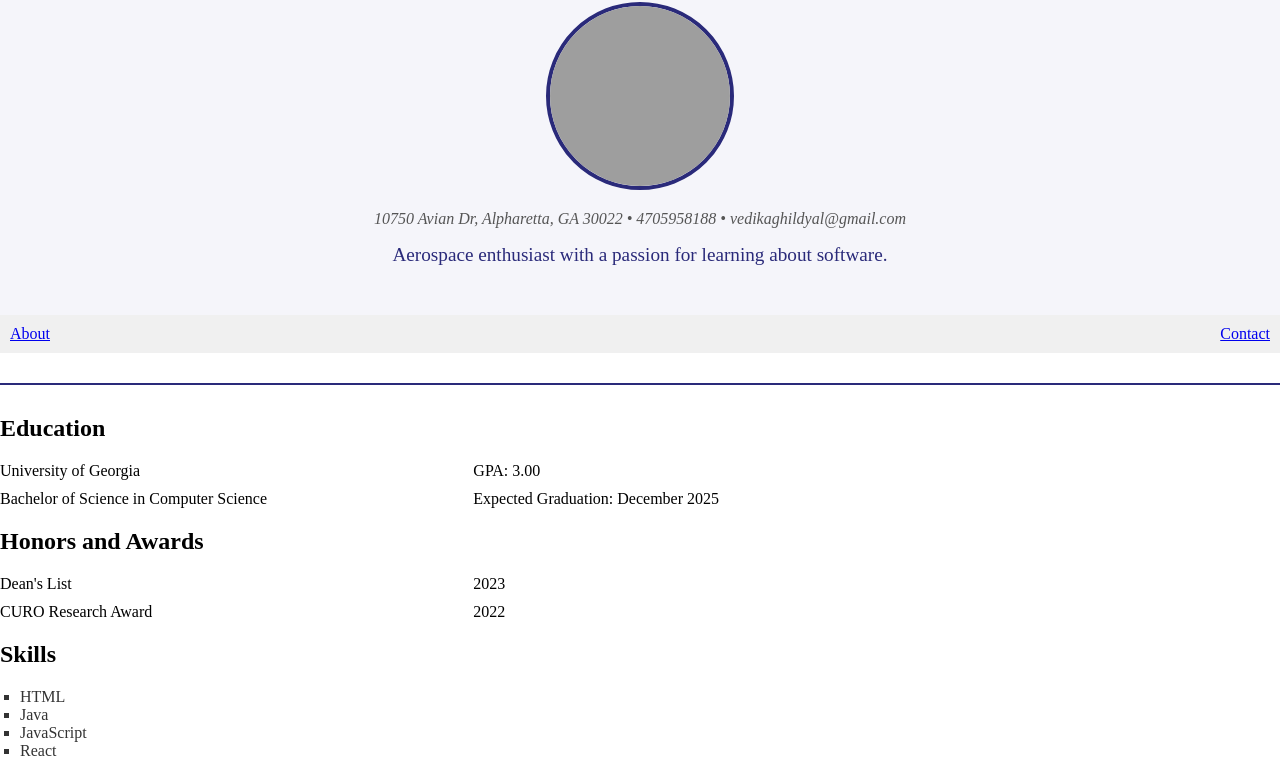
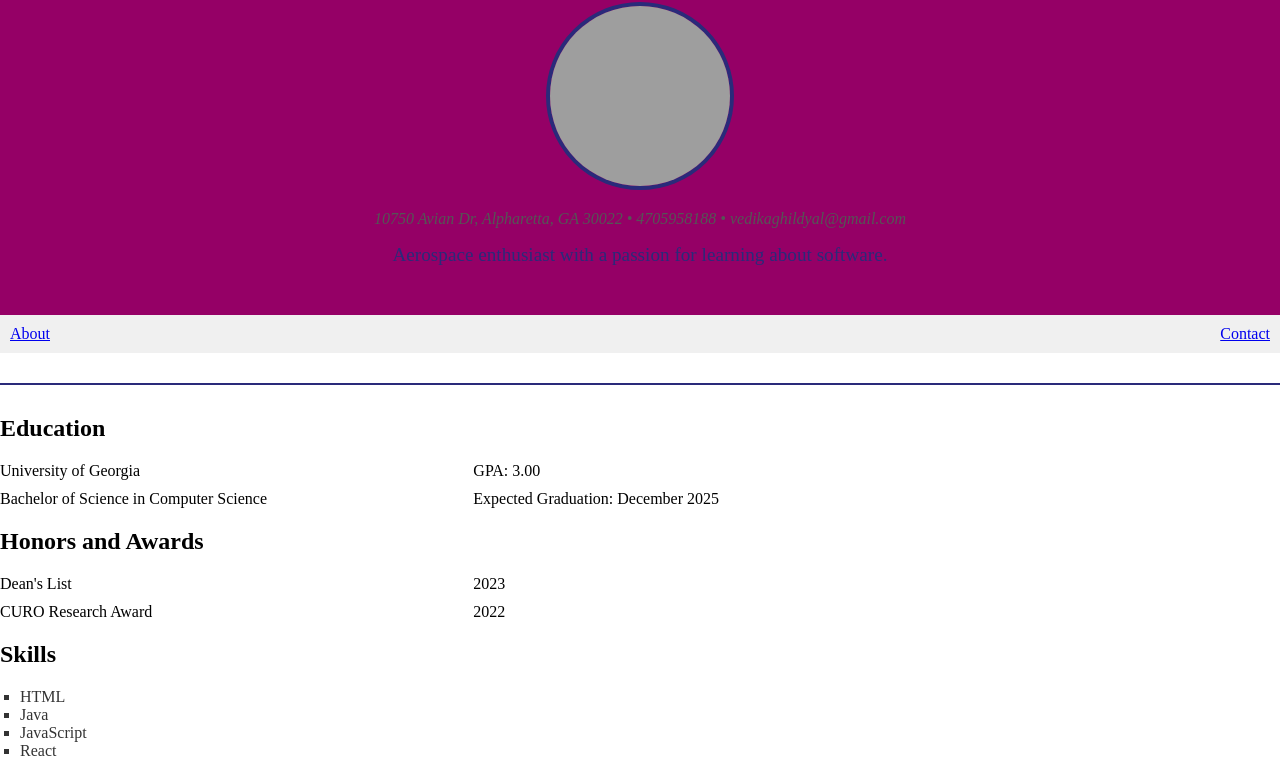
Before and after one commit to VedikaG/Ghildyal.Vedika.CSCI4300.github.io, a website: page index.html in a window 1280 px wide. Shown: the part 110-886 px from the top of the page. Drawn offline with Linux system fonts and the light colour scheme; grey boxes are pictures that could not be loaded.

Commit message:
Change header background color to #950066

```diff
--- a/css/style.css
+++ b/css/style.css
@@ -24,7 +24,7 @@ footer {
 
 /*********** Splash Page ************************/
 header {
-    background: #f5f5fa;
+    background: #950066;
     padding: 30px 0;
     text-align: center;
 }
```
